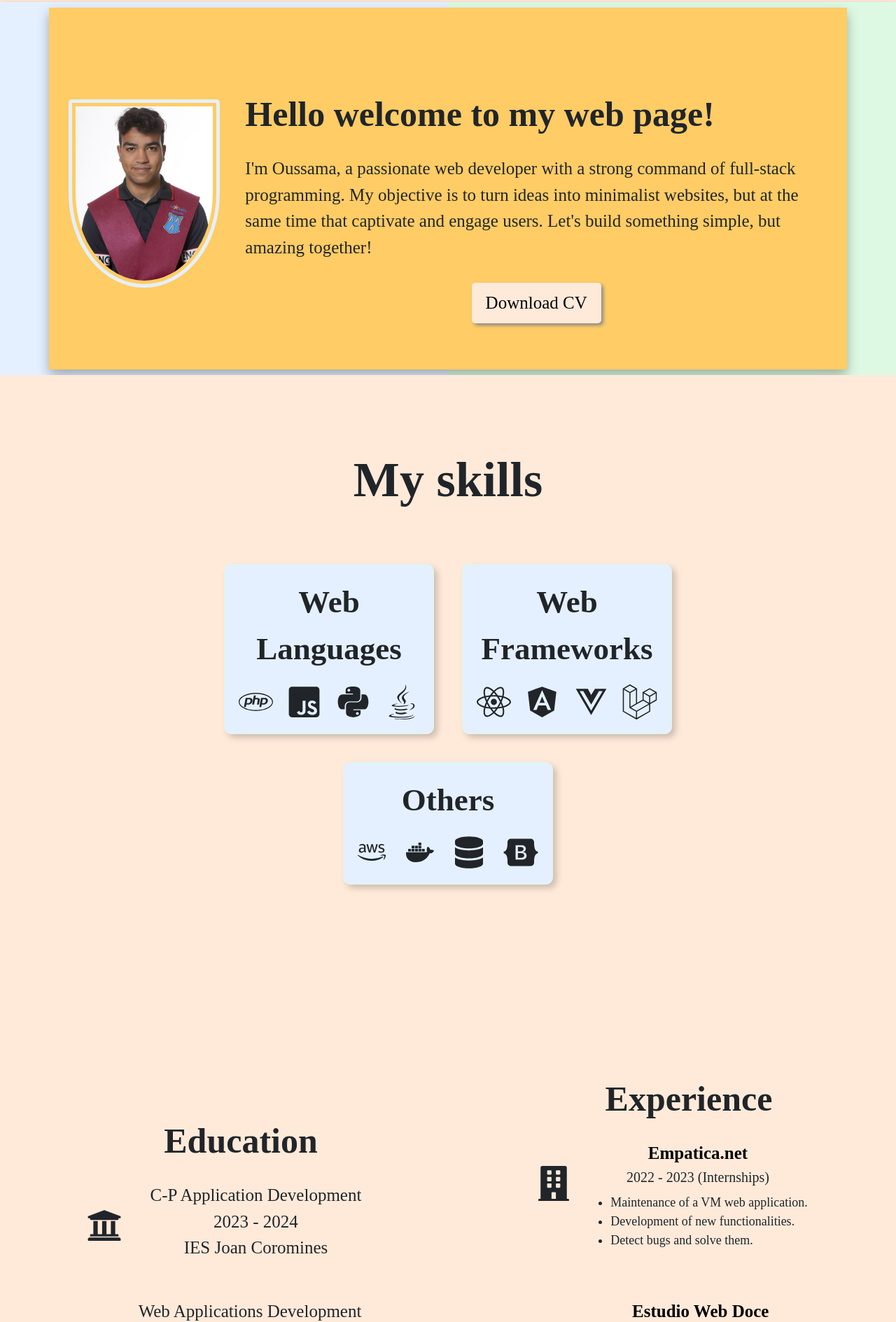
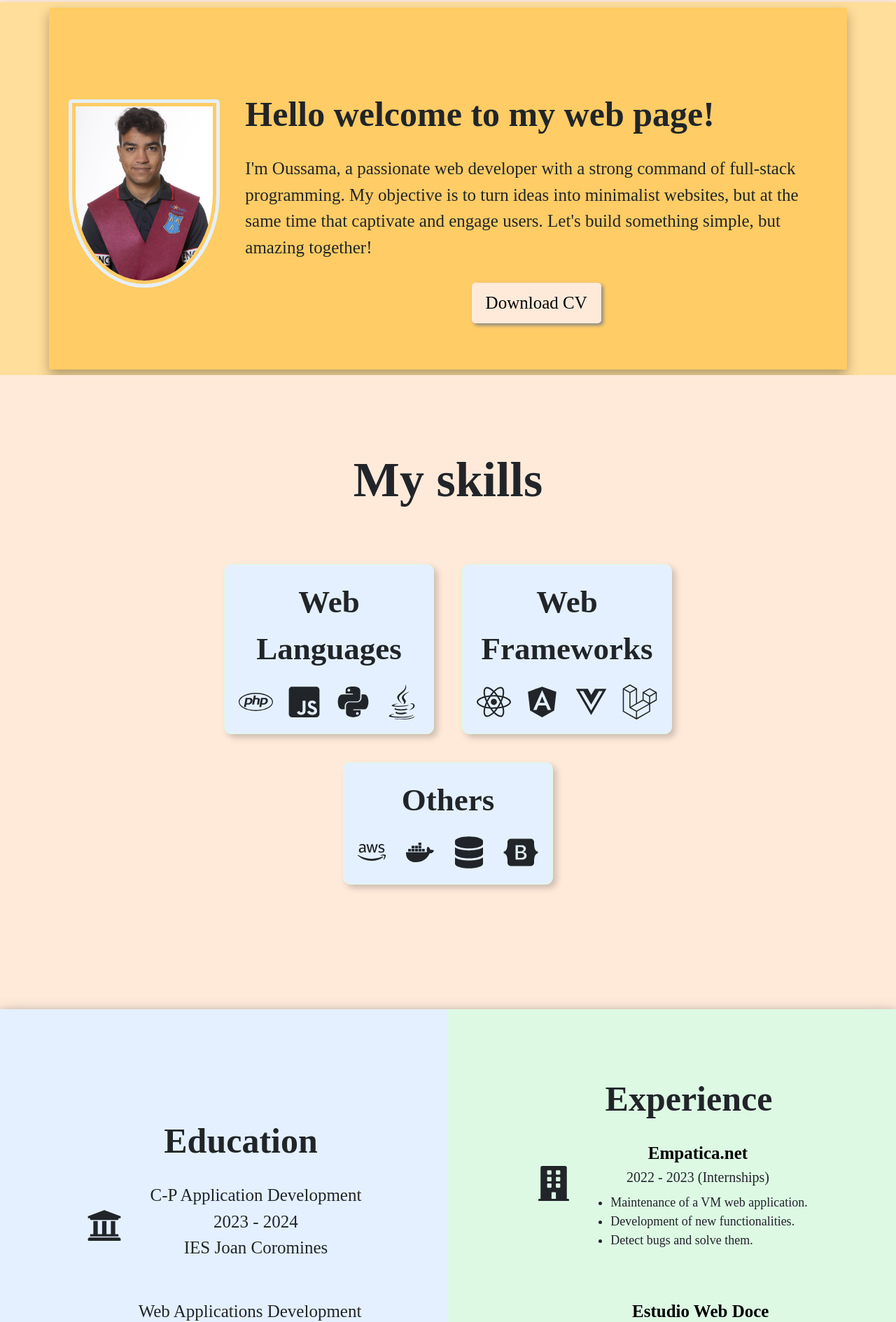
Before and after one commit to zaos22/zaos-portfolio, a React (Create React App) app: page / in a window 1280 px wide. Shown: the part 880-2769 px from the top of the page at 70% size. Built offline with nearby package versions, Linux system fonts and the light colour scheme.

Commit message:
Update App.css

```diff
--- a/src/App.css
+++ b/src/App.css
@@ -210,7 +210,7 @@
   box-shadow: 0 8px 16px rgba(0, 0, 0, 0.3);
 }
 
-.colorbg2 {
+.colorbg22 {
   background: linear-gradient(to right, #e4f0ff 50%, #ddf9e4 50%);
   box-shadow: 0 8px 16px rgba(0, 0, 0, 0.5), 0 12px 24px rgba(0, 0, 0, 0.3);
 }
```
